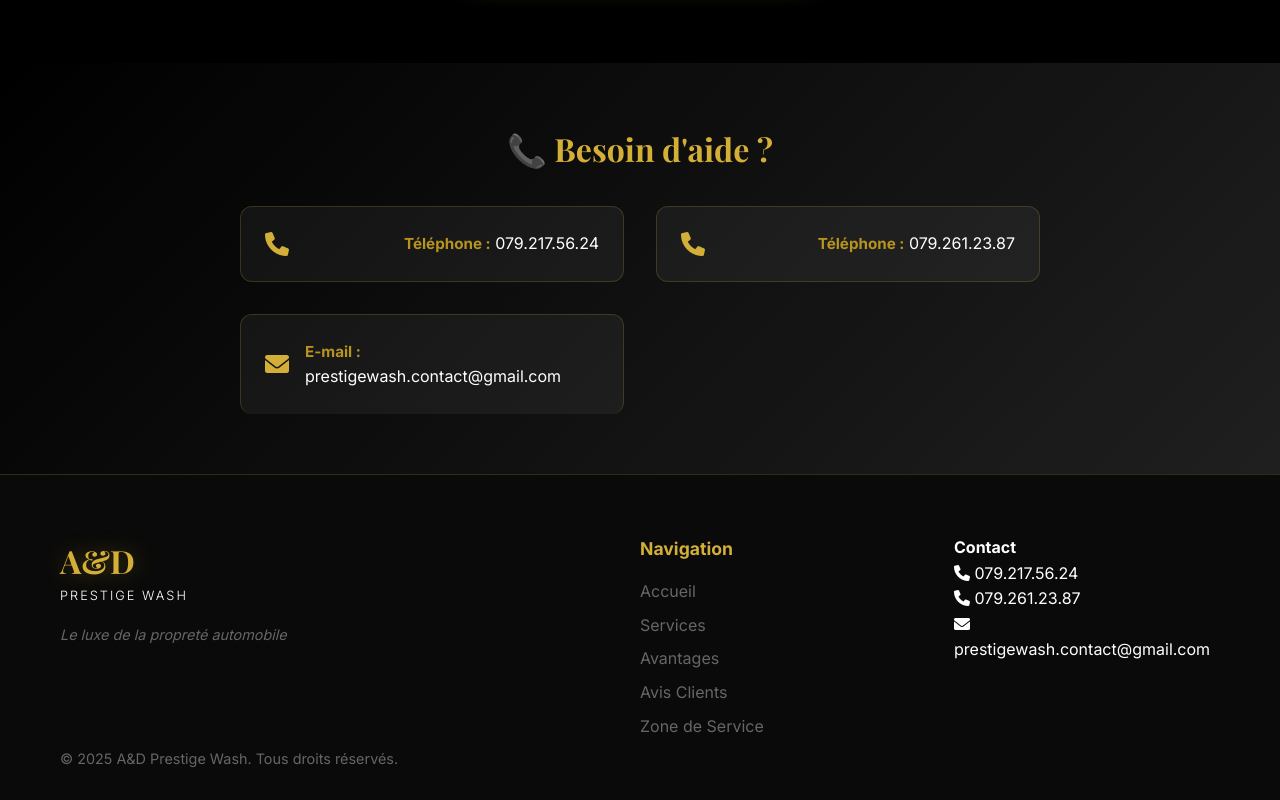
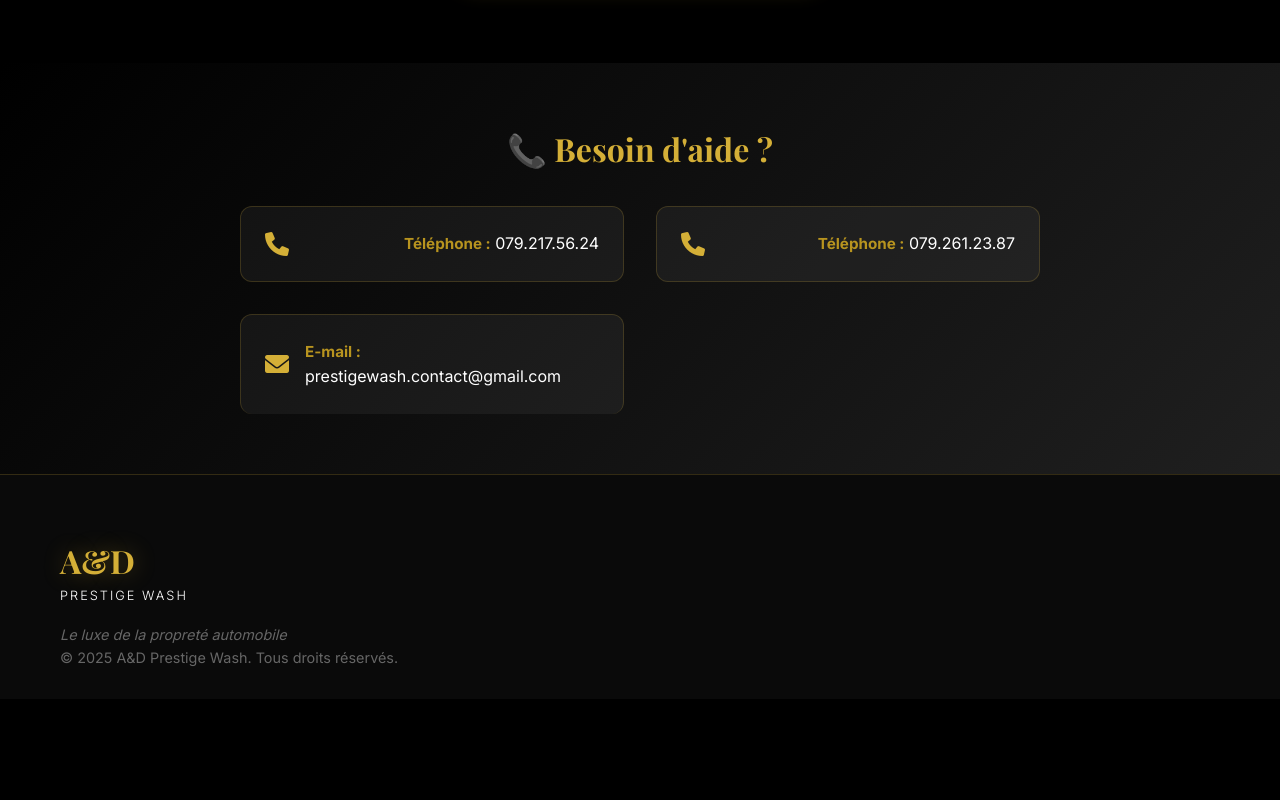
Before and after one commit to Adrix-fr/prestigewash, a plain HTML site: page devis.html in a window 1280 px wide. Shown: the part 3269-4069 px from the top of the page. After the commit the page ends 3968 px from the top, so only its background shows below. Drawn offline with nearby package versions, Linux system fonts and the light colour scheme.

Commit message:
Fix: Correction du footer

```diff
--- a/devis.html
+++ b/devis.html
@@ -272,22 +272,6 @@
                     </div>
                     <p class="footer-slogan">Le luxe de la propreté automobile</p>
                 </div>
-                <div class="footer-menu">
-                    <h4>Navigation</h4>
-                    <ul>
-                        <li><a href="index.html">Accueil</a></li>
-                        <li><a href="index.html#services">Services</a></li>
-                        <li><a href="index.html#avantages">Avantages</a></li>
-                        <li><a href="index.html#avis">Avis Clients</a></li>
-                        <li><a href="carte.html">Zone de Service</a></li>
-                    </ul>
-                </div>
-                <div class="footer-contact">
-                    <h4>Contact</h4>
-                    <p><i class="fas fa-phone"></i> 079.217.56.24</p>
-                    <p><i class="fas fa-phone"></i> 079.261.23.87</p>
-                    <p><i class="fas fa-envelope"></i> prestigewash.contact@gmail.com</p>
-                </div>
             </div>
             <div class="footer-legal">
                 <p>&copy; 2025 A&D Prestige Wash. Tous droits réservés.</p>
```
Also changed, not shown: index.html (+3 -11 lines).
